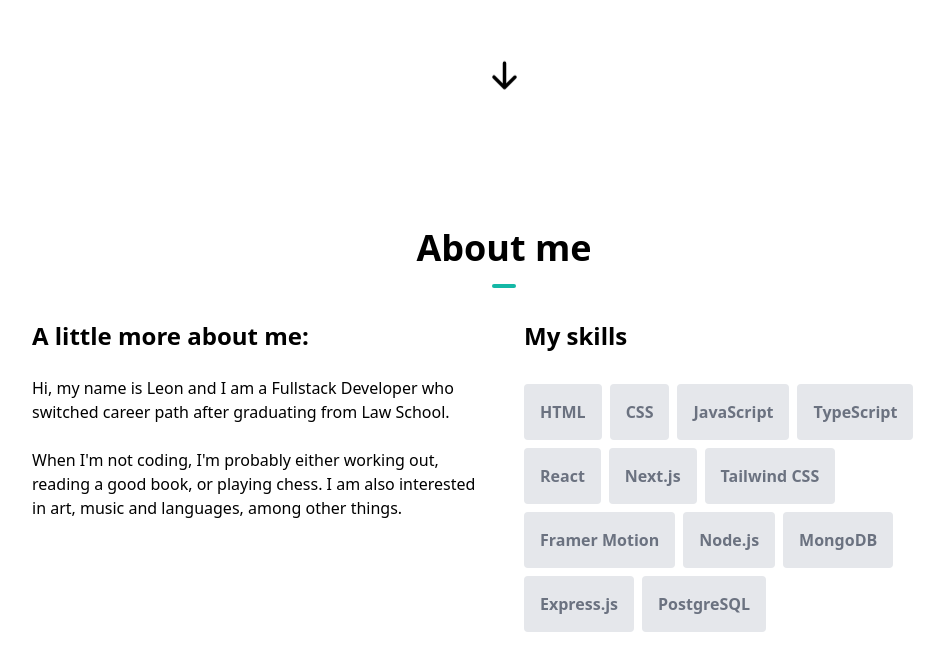
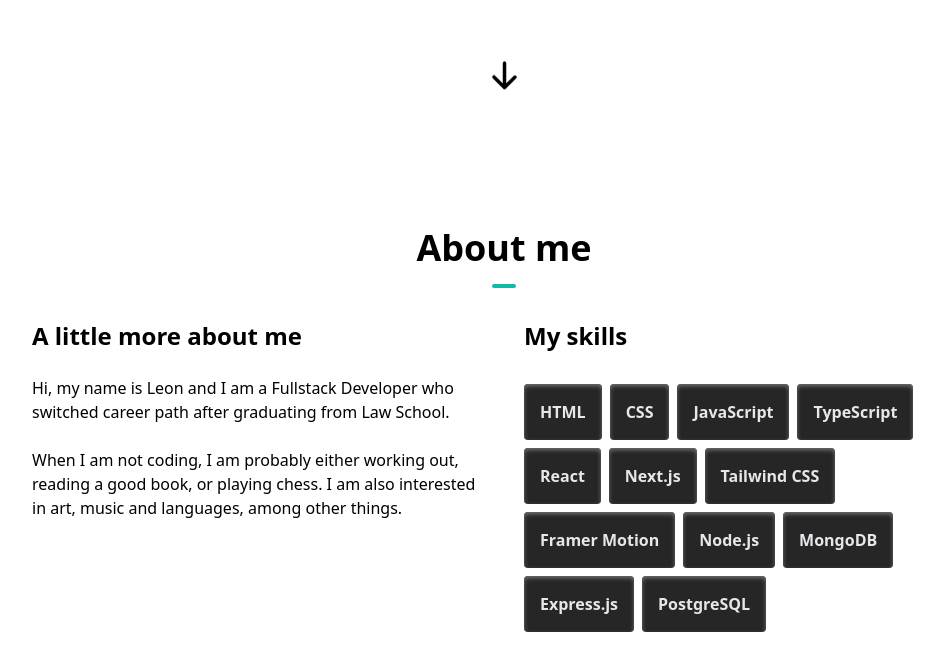
Before and after one commit to Lifguson/portfolio-nextjs, a Next.js app: page / in a window 1280 px wide. Shown: the part 591-1261 px from the top of the page, without its empty margins (136-1080 px from the left). Built offline with nearby package versions, Linux system fonts and the light colour scheme.

Commit message:
feat: improved styling on skill boxes;

```diff
--- a/app/components/About.js
+++ b/app/components/About.js
@@ -23,7 +23,7 @@
         <div className="flex flex-col space-y-10 items-stretch justify-center align-top md:space-x-10 md:space-y-0 md:p-4 md:flex-row md:text-left">
           <div className="md:w-1/2">
             <h1 className="text-center text-2xl font-bold mb-6 md:text-left">
-              A little more about me:
+              A little more about me
             </h1>
             <p>
               Hi, my name is Leon and I am a Fullstack Developer who switched
@@ -31,7 +31,7 @@
             </p>
             <br />
             <p>
-              When I'm not coding, I'm probably either working out, reading a
+              When I am not coding, I am probably either working out, reading a
               good book, or playing chess. I am also interested in art, music
               and languages, among other things.
             </p>
@@ -43,7 +43,7 @@
                 return (
                   <p
                     key={id}
-                    className="bg-gray-200 px-4 py-4 mr-2 mt-2 text-gray-500 rounded font-semibold"
+                    className="bg-neutral-800 dark:bg-gray-100 px-4 py-4 mr-2 mt-2 dark:text-gray-800 text-gray-200 rounded font-semibold dark:shadow-gray-400 shadow-neutral-500 shadow-inner hover:opacity-80"
                   >
                     {item.skill}
                   </p>
```
